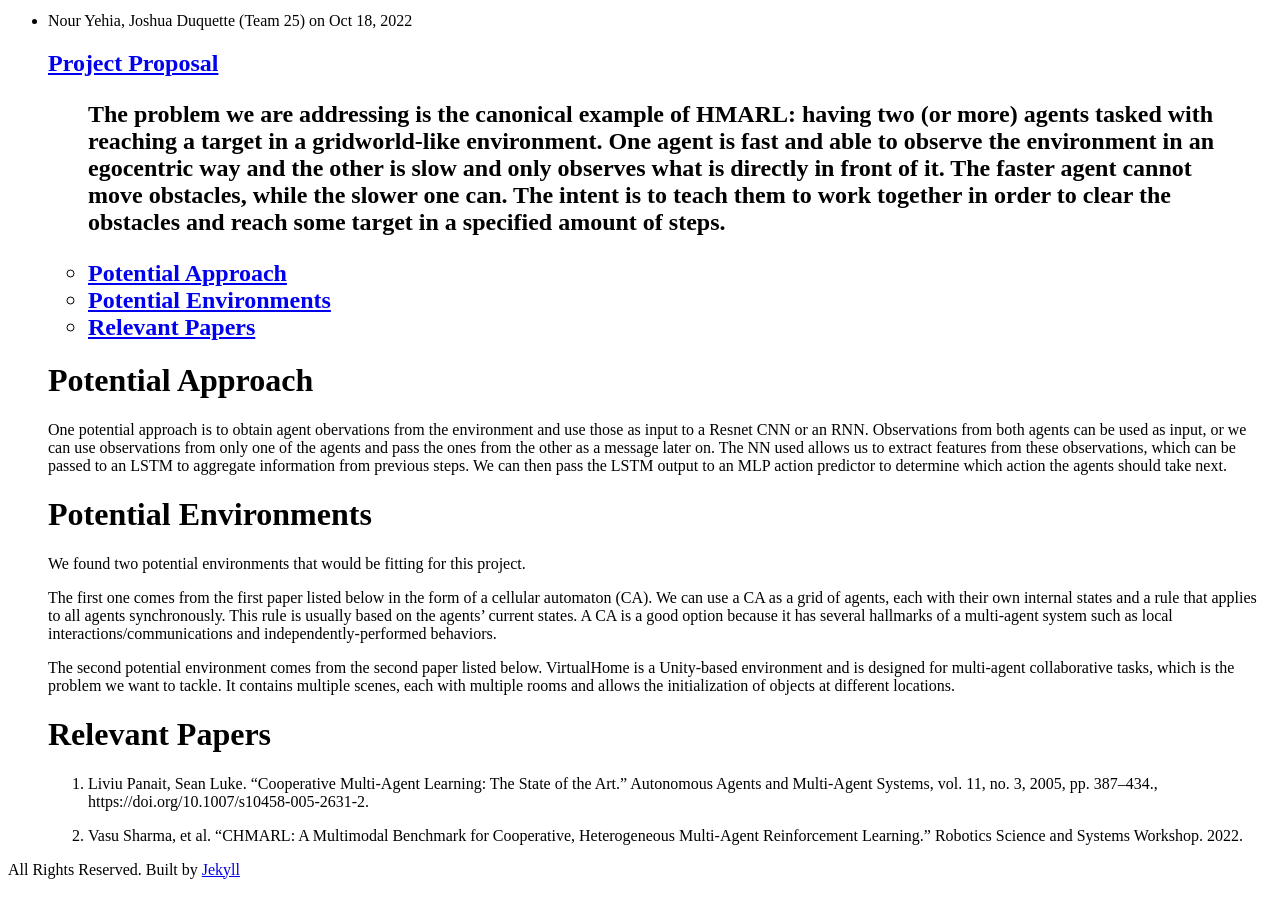
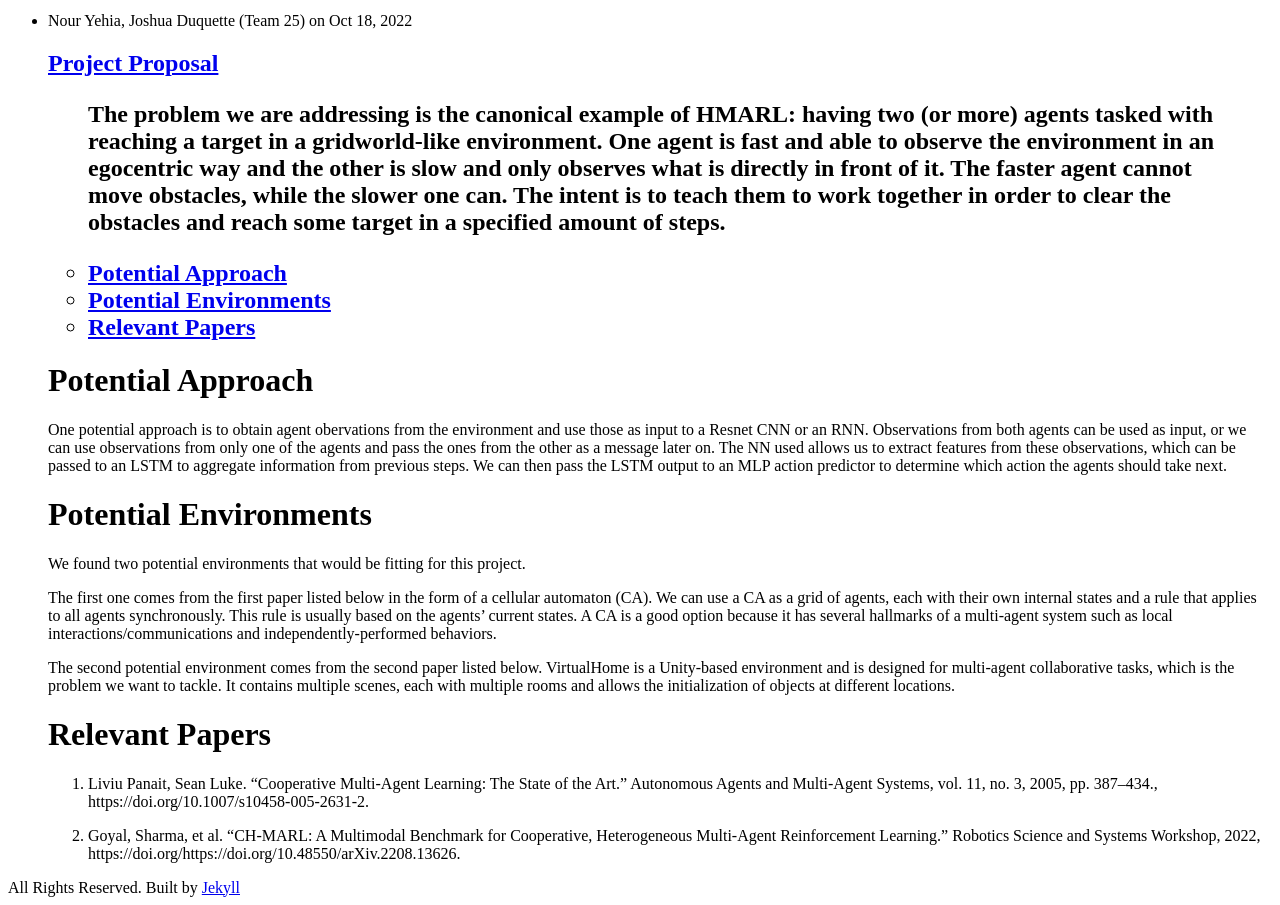
Before and after one commit to ucla-rlcourse/CS269-projects-2022fall, a Jekyll site: the page built from index.html, in a window 1280 px wide, cut to the strip 212-1117 px from the top of the page. Built offline with Jekyll 4.4.1, drawn with Linux system fonts in a browser that asks for light colours.

Commit message:
fixed second citation

```diff
--- a/_posts/2022-10-18-team25.md
+++ b/_posts/2022-10-18-team25.md
@@ -30,4 +30,4 @@ The second potential environment comes from the second paper listed below. Virtu
 
 1. Liviu Panait, Sean Luke. “Cooperative Multi-Agent Learning: The State of the Art.” Autonomous Agents and Multi-Agent Systems, vol. 11, no. 3, 2005, pp. 387–434., https://doi.org/10.1007/s10458-005-2631-2.
 
-2. Vasu Sharma, et al. "CHMARL: A Multimodal Benchmark for Cooperative, Heterogeneous Multi-Agent Reinforcement Learning." Robotics Science and Systems Workshop. 2022.
+2. Goyal, Sharma, et al. “CH-MARL: A Multimodal Benchmark for Cooperative, Heterogeneous Multi-Agent Reinforcement Learning.” Robotics Science and Systems Workshop, 2022, https://doi.org/https://doi.org/10.48550/arXiv.2208.13626.
```
